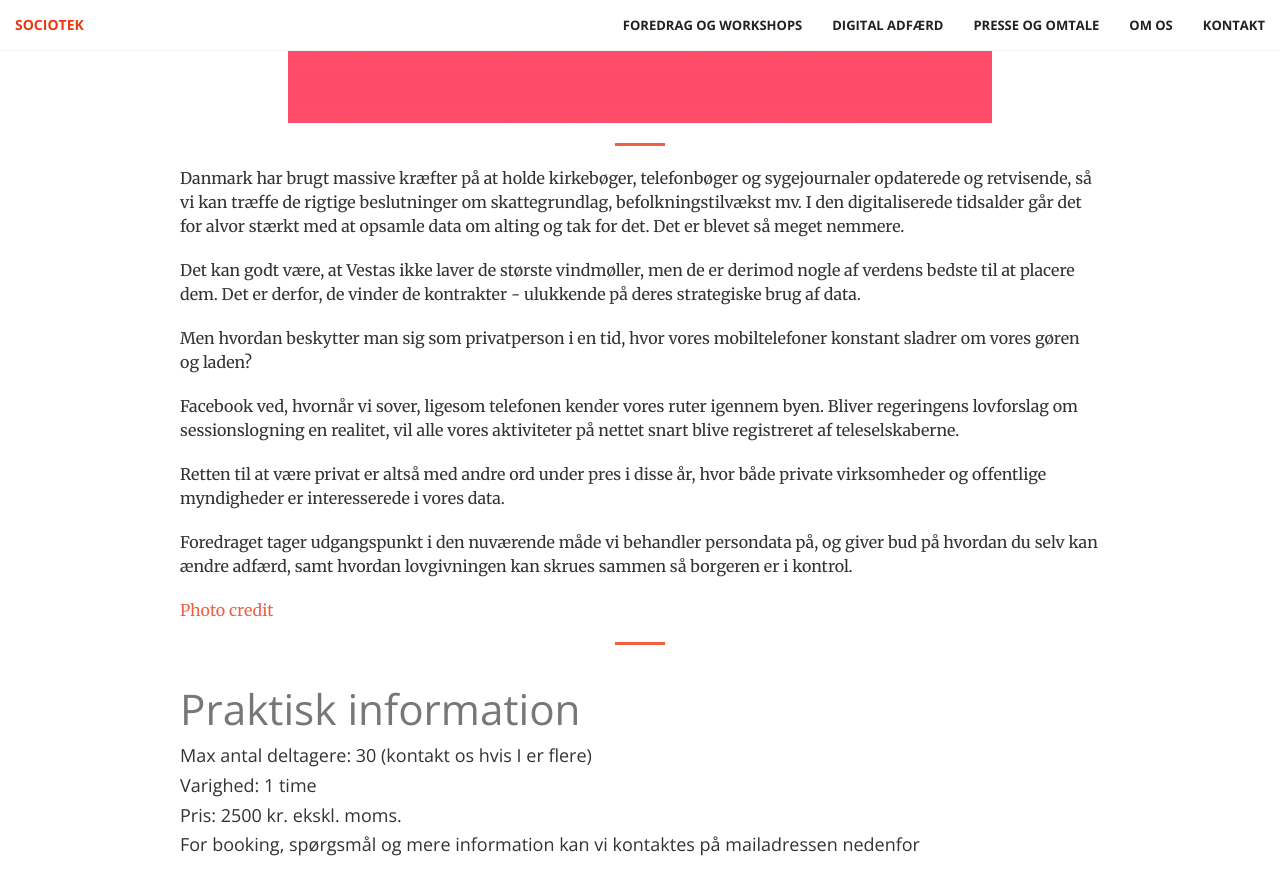
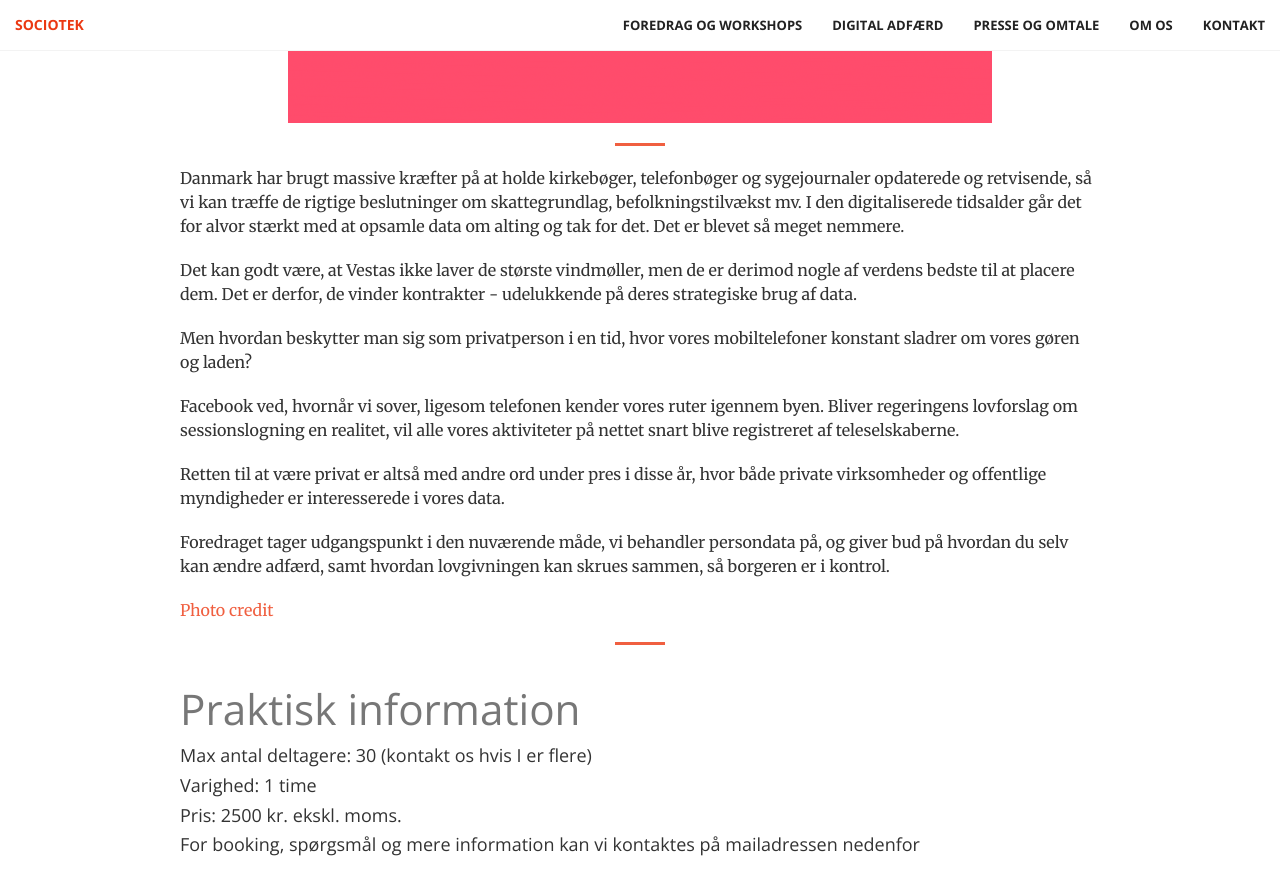
Before and after one commit to sociotek/sociotek.github.io, a Jekyll site: the page built from _posts/2017-10-22-overvaaget.md, in a window 1280 px wide and 900 px high, scrolled down 489 px. Shown: the top 895 px of the window. Built offline with Jekyll 4.4.1, drawn with Linux system fonts in a browser that asks for light colours.

Commit message:
Update 2017-10-22-overvaaget.md

```diff
--- a/_posts/2017-10-22-overvaaget.md
+++ b/_posts/2017-10-22-overvaaget.md
@@ -12,7 +12,7 @@ photo: /img/cameras.gif
 Danmark har brugt massive kræfter på at holde kirkebøger, telefonbøger og sygejournaler opdaterede og retvisende, så vi kan træffe de rigtige beslutninger om skattegrundlag, befolkningstilvækst mv.
 I den digitaliserede tidsalder går det for alvor stærkt med at opsamle data om alting og tak for det. Det er blevet så meget nemmere.
 
-Det kan godt være, at Vestas ikke laver de største vindmøller, men de er derimod nogle af verdens bedste til at placere dem. Det er derfor, de vinder de kontrakter - ulukkende på deres strategiske brug af data.
+Det kan godt være, at Vestas ikke laver de største vindmøller, men de er derimod nogle af verdens bedste til at placere dem. Det er derfor, de vinder kontrakter - udelukkende på deres strategiske brug af data.
 
 Men hvordan beskytter man sig som privatperson i en tid, hvor vores mobiltelefoner konstant sladrer om vores gøren og laden?
 
@@ -20,6 +20,6 @@ Facebook ved, hvornår vi sover, ligesom telefonen kender vores ruter igennem by
 
 Retten til at være privat er altså med andre ord under pres i disse år, hvor både private virksomheder og offentlige myndigheder er interesserede i vores data.
 
-Foredraget tager udgangspunkt i den nuværende måde vi behandler persondata på, og giver bud på hvordan du selv kan ændre adfærd, samt hvordan lovgivningen kan skrues sammen så borgeren er i kontrol.
+Foredraget tager udgangspunkt i den nuværende måde, vi behandler persondata på, og giver bud på hvordan du selv kan ændre adfærd, samt hvordan lovgivningen kan skrues sammen, så borgeren er i kontrol.
 
 [Photo credit](https://everything1s.tumblr.com/post/95911724556/big-brother-is-bashful)
```
